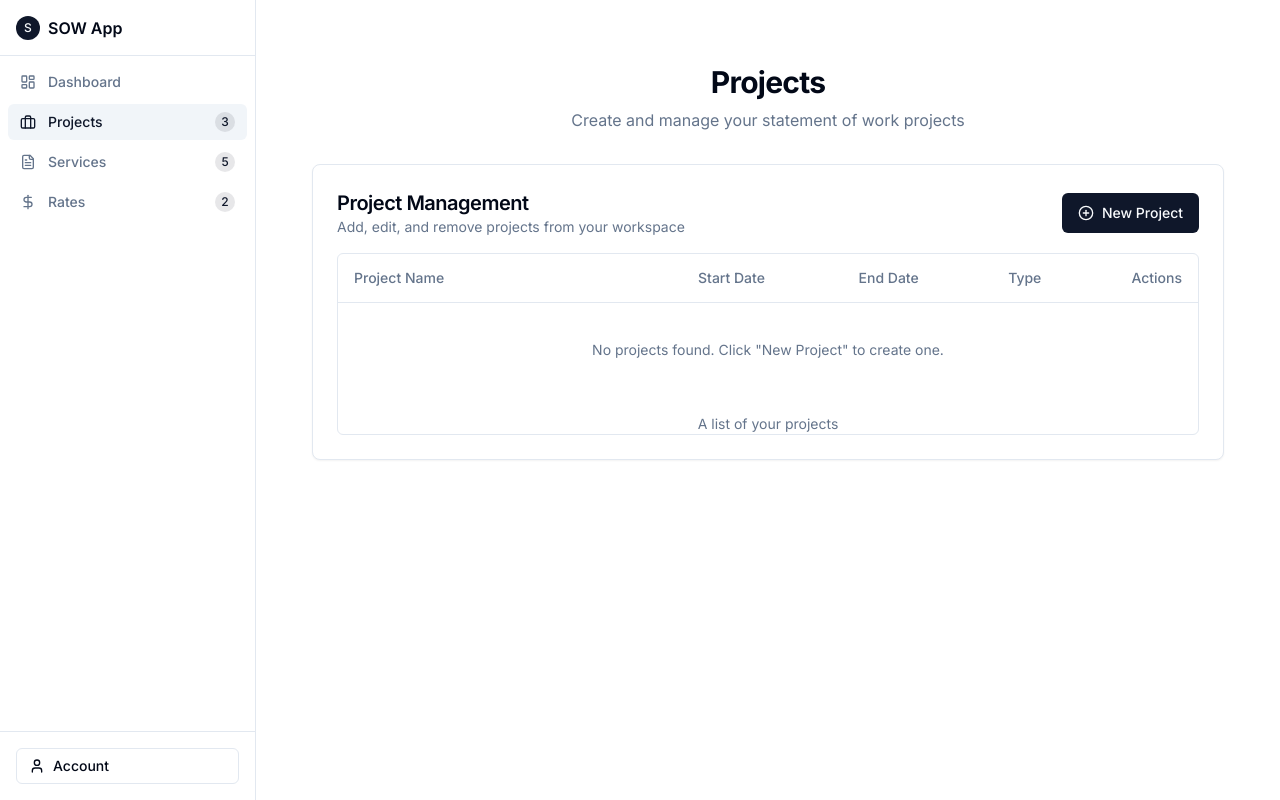
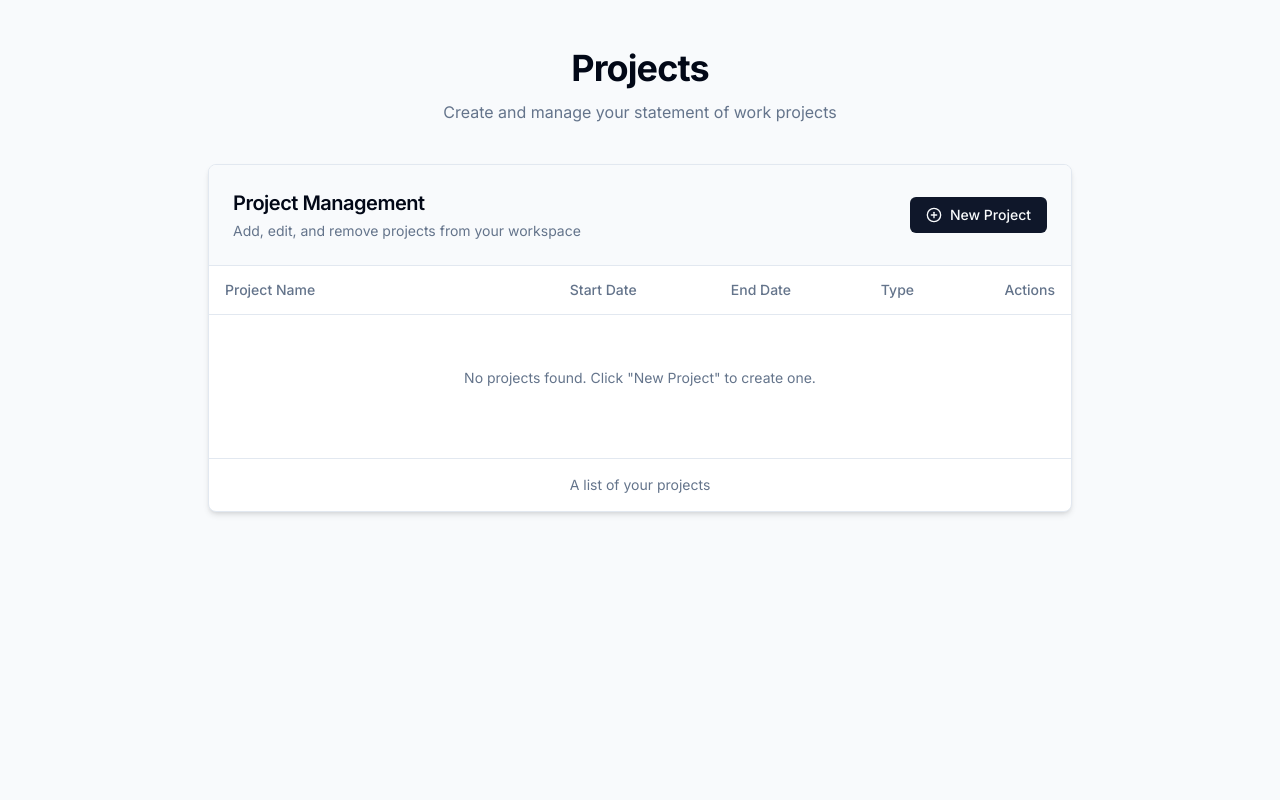
Before and after one commit to rickyalopezdev/sow, a Next.js app in the folder sow-app/: page /projects in a window 1280 px wide. Built offline with nearby package versions, Linux system fonts and the light colour scheme.

Commit message:
Remove top navigation and update UI to follow shadcn standards

```diff
--- a/sow-app/src/app/projects/page.tsx
+++ b/sow-app/src/app/projects/page.tsx
@@ -4,9 +4,9 @@ import { ProjectManagement } from "@/components/projects/project-management"
 
 export default function ProjectsPage() {
   return (
-    <div className="container max-w-5xl py-10 mx-auto">
-      <div className="flex flex-col items-center text-center space-y-2 mb-8">
-        <h1 className="text-3xl font-bold tracking-tight">Projects</h1>
+    <div className="container max-w-4xl py-12 mx-auto px-4">
+      <div className="flex flex-col items-center text-center space-y-3 mb-10">
+        <h1 className="text-4xl font-bold tracking-tight">Projects</h1>
         <p className="text-muted-foreground max-w-md">
           Create and manage your statement of work projects
         </p>
--- a/sow-app/src/components/layout/main-layout.tsx
+++ b/sow-app/src/components/layout/main-layout.tsx
@@ -1,7 +1,6 @@
 "use client"
 
 import { ReactNode } from "react"
-import { Sidebar } from "@/components/layout/Sidebar"
 
 interface MainLayoutProps {
   children: ReactNode
@@ -9,15 +8,10 @@ interface MainLayoutProps {
 
 export function MainLayout({ children }: MainLayoutProps) {
   return (
-    <div className="flex min-h-screen">
-      <div className="hidden md:flex md:w-64 md:flex-col">
-        <Sidebar />
-      </div>
-      <div className="flex flex-1 flex-col">
-        <div className="flex-1 overflow-auto p-6">
-          {children}
-        </div>
-      </div>
+    <div className="min-h-screen bg-slate-50">
+      <main className="flex-1">
+        {children}
+      </main>
     </div>
   )
 }
--- a/sow-app/src/components/projects/project-form.tsx
+++ b/sow-app/src/components/projects/project-form.tsx
@@ -65,22 +65,22 @@ export function ProjectForm({ onSave }: ProjectFormProps) {
   return (
     <Dialog open={open} onOpenChange={setOpen}>
       <DialogTrigger asChild>
-        <Button className="gap-2">
+        <Button variant="default" size="sm" className="gap-2 px-4 h-9">
           <PlusCircle className="h-4 w-4" />
           New Project
         </Button>
       </DialogTrigger>
-      <DialogContent className="sm:max-w-[500px]">
-        <DialogHeader>
-          <DialogTitle>Create New Project</DialogTitle>
-          <DialogDescription>
+      <DialogContent className="sm:max-w-[550px]">
+        <DialogHeader className="pb-4">
+          <DialogTitle className="text-xl">Create New Project</DialogTitle>
+          <DialogDescription className="pt-2 text-sm text-muted-foreground">
             Fill in the details for your new project. All fields are required.
           </DialogDescription>
         </DialogHeader>
         <form onSubmit={handleSubmit}>
           <div className="grid gap-6 py-4">
             <div className="grid grid-cols-4 items-center gap-4">
-              <Label htmlFor="name" className="text-right">
+              <Label htmlFor="name" className="text-right text-sm font-medium">
                 Name
               </Label>
               <Input
@@ -93,7 +93,7 @@ export function ProjectForm({ onSave }: ProjectFormProps) {
               />
             </div>
             <div className="grid grid-cols-4 items-center gap-4">
-              <Label htmlFor="startDate" className="text-right">
+              <Label htmlFor="startDate" className="text-right text-sm font-medium">
                 Start Date
               </Label>
               <Input
@@ -106,7 +106,7 @@ export function ProjectForm({ onSave }: ProjectFormProps) {
               />
             </div>
             <div className="grid grid-cols-4 items-center gap-4">
-              <Label htmlFor="endDate" className="text-right">
+              <Label htmlFor="endDate" className="text-right text-sm font-medium">
                 End Date
               </Label>
               <Input
@@ -119,7 +119,7 @@ export function ProjectForm({ onSave }: ProjectFormProps) {
               />
             </div>
             <div className="grid grid-cols-4 items-center gap-4">
-              <Label htmlFor="type" className="text-right">
+              <Label htmlFor="type" className="text-right text-sm font-medium">
                 Project Type
               </Label>
               <div className="col-span-3">
@@ -128,7 +128,7 @@ export function ProjectForm({ onSave }: ProjectFormProps) {
                   onValueChange={setType}
                   required
                 >
-                  <SelectTrigger id="type">
+                  <SelectTrigger id="type" className="w-full">
                     <SelectValue placeholder="Select project type" />
                   </SelectTrigger>
                   <SelectContent>
@@ -141,8 +141,8 @@ export function ProjectForm({ onSave }: ProjectFormProps) {
               </div>
             </div>
           </div>
-          <DialogFooter>
-            <Button type="button" variant="outline" onClick={() => setOpen(false)}>
+          <DialogFooter className="gap-2 sm:gap-0">
+            <Button type="button" variant="outline" onClick={() => setOpen(false)} className="mt-2 sm:mt-0">
               Cancel
             </Button>
             <Button type="submit">Save Project</Button>
--- a/sow-app/src/components/projects/project-list.tsx
+++ b/sow-app/src/components/projects/project-list.tsx
@@ -28,11 +28,13 @@ export function ProjectList({ projects, onEdit, onDelete }: ProjectListProps) {
   }
 
   return (
-    <div className="rounded-md border">
+    <div>
       <Table>
-        <TableCaption>A list of your projects</TableCaption>
+        <TableCaption className="px-6 py-4 border-t text-center text-sm text-muted-foreground">
+          A list of your projects
+        </TableCaption>
         <TableHeader>
-          <TableRow>
+          <TableRow className="hover:bg-transparent">
             <TableHead className="w-[40%]">Project Name</TableHead>
             <TableHead>Start Date</TableHead>
             <TableHead>End Date</TableHead>
@@ -43,33 +45,33 @@ export function ProjectList({ projects, onEdit, onDelete }: ProjectListProps) {
         <TableBody>
           {projects.length === 0 ? (
             <TableRow>
-              <TableCell colSpan={5} className="h-24 text-center text-muted-foreground">
+              <TableCell colSpan={5} className="h-32 text-center text-muted-foreground">
                 No projects found. Click "New Project" to create one.
               </TableCell>
             </TableRow>
           ) : (
             projects.map((project) => (
-              <TableRow key={project.id}>
+              <TableRow key={project.id} className="hover:bg-slate-50">
                 <TableCell className="font-medium">{project.name}</TableCell>
                 <TableCell>{formatDate(project.startDate)}</TableCell>
                 <TableCell>{formatDate(project.endDate)}</TableCell>
                 <TableCell className="capitalize">{project.type}</TableCell>
                 <TableCell className="text-right">
-                  <div className="flex justify-end space-x-1">
+                  <div className="flex justify-end space-x-2">
                     <Button
-                      variant="ghost"
-                      size="icon"
+                      variant="outline"
+                      size="sm"
                       onClick={() => onEdit(project)}
-                      className="h-8 w-8"
+                      className="h-8 w-8 p-0"
                     >
                       <Edit className="h-4 w-4" />
                       <span className="sr-only">Edit</span>
                     </Button>
                     <Button
-                      variant="ghost"
-                      size="icon"
+                      variant="outline"
+                      size="sm"
                       onClick={() => onDelete(project.id)}
-                      className="h-8 w-8 text-destructive hover:text-destructive/90 hover:bg-destructive/10"
+                      className="h-8 w-8 p-0 text-destructive hover:text-destructive hover:bg-destructive/10 border-destructive/20"
                     >
                       <Trash2 className="h-4 w-4" />
                       <span className="sr-only">Delete</span>
--- a/sow-app/src/components/projects/project-management.tsx
+++ b/sow-app/src/components/projects/project-management.tsx
@@ -38,17 +38,17 @@ export function ProjectManagement() {
   }
 
   return (
-    <Card className="border shadow-sm">
-      <CardHeader className="flex flex-row items-center justify-between space-y-0 pb-4">
+    <Card className="border shadow-md rounded-lg overflow-hidden">
+      <CardHeader className="flex flex-row items-center justify-between space-y-0 pb-6 bg-slate-50 border-b">
         <div>
-          <CardTitle className="text-xl">Project Management</CardTitle>
-          <CardDescription>
+          <CardTitle className="text-xl font-semibold">Project Management</CardTitle>
+          <CardDescription className="mt-1">
             Add, edit, and remove projects from your workspace
           </CardDescription>
         </div>
         <ProjectForm onSave={handleSaveProject} />
       </CardHeader>
-      <CardContent>
+      <CardContent className="p-0">
         <ProjectList
           projects={projects}
           onEdit={handleEditProject}
```
